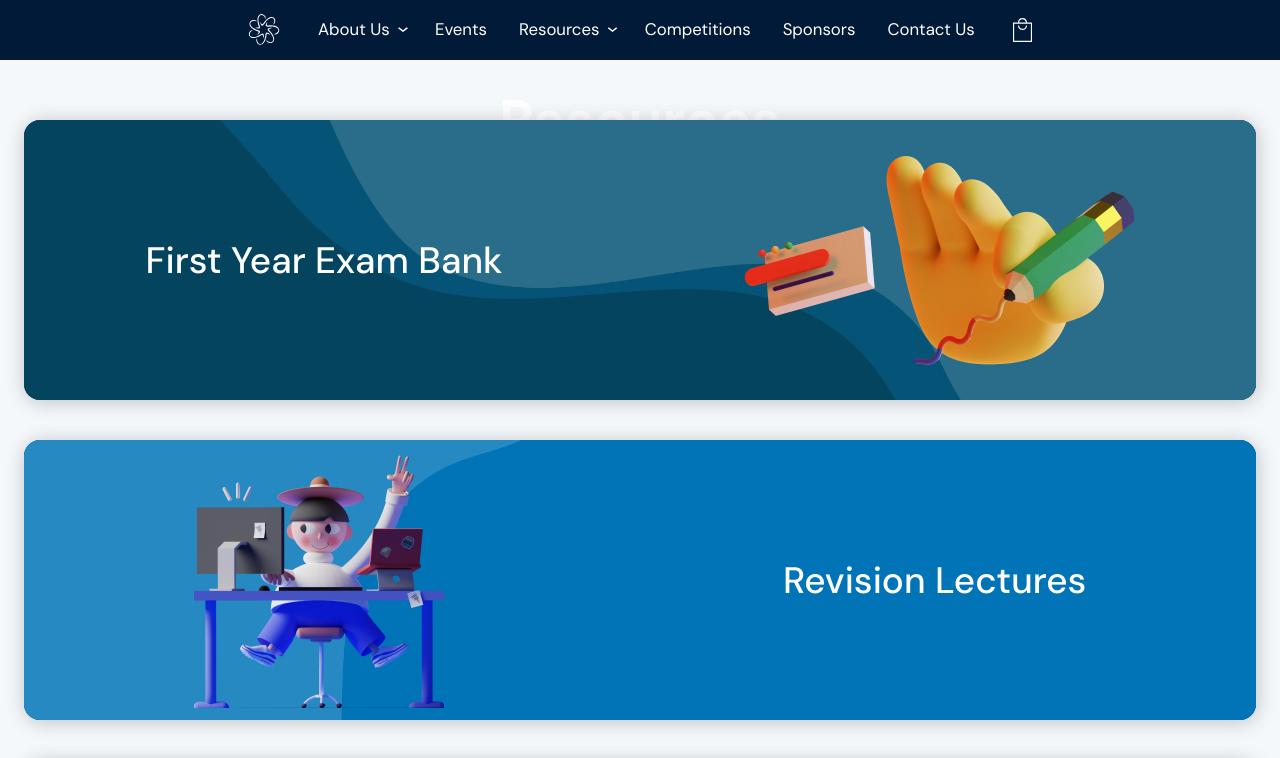
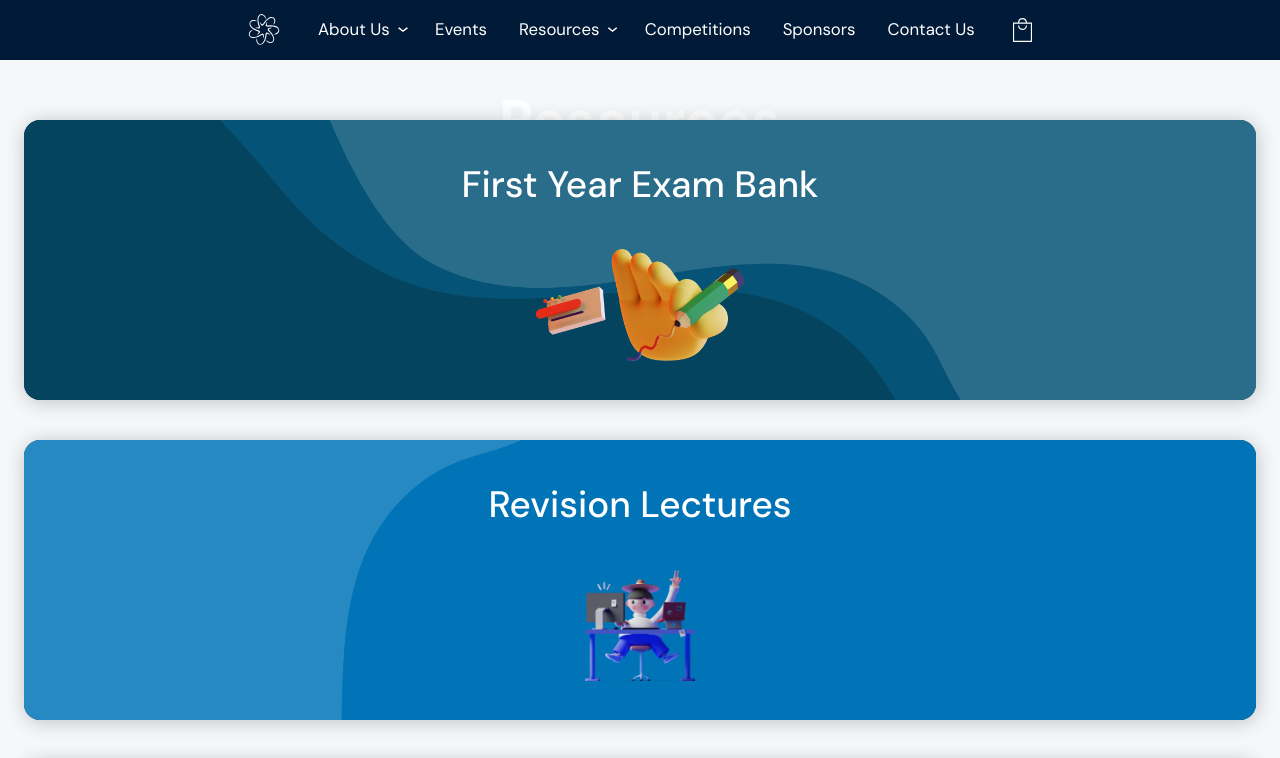
Before and after one commit to MathSocUNSW/mathsoc-website, a Next.js app in the folder frontend/: page /resources in a window 1280 px wide. Shown: the top 758 px of the page. Built offline with nearby package versions, Linux system fonts and the light colour scheme.

Commit message:
updated resources strip

```diff
--- a/frontend/src/components/Strip.tsx
+++ b/frontend/src/components/Strip.tsx
@@ -1,8 +1,12 @@
+// Library Imports
 import React from "react";
 import Link from "next/link";
 import { Typography } from "@material-ui/core";
 
+// Styling
 import styles from "src/styles/Strip.module.scss";
+
+// Data
 import { resourceDetails as stripProps } from "src/data/resourceData";
 
 const Strip: React.FC<stripProps> = ({
--- a/frontend/src/styles/Strip.module.scss
+++ b/frontend/src/styles/Strip.module.scss
@@ -1,5 +1,5 @@
 $baseColor: #05445e;
-$breakPoint: 750px;
+$breakPoint: 888px;
 
 .strip {
   /*the way each strip looks*/
```
Also changed, not shown: frontend/public/images/resources/latexIcon.png.
